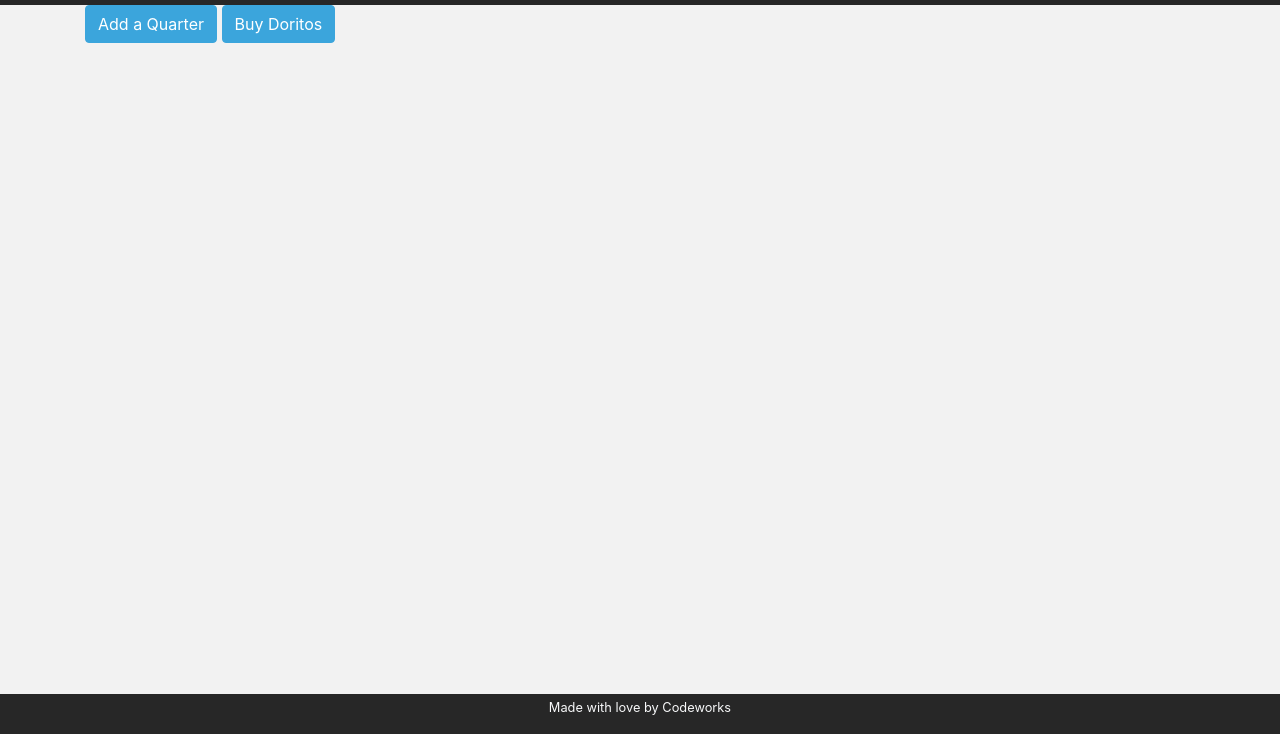
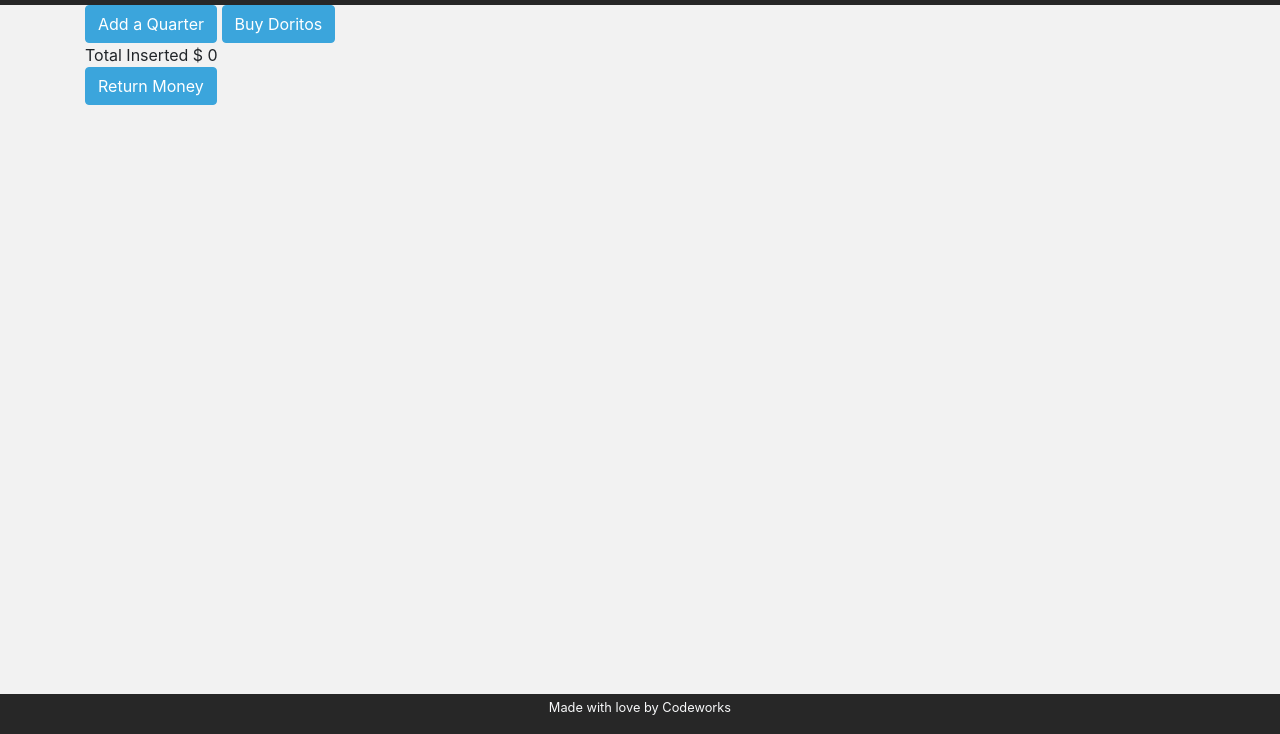
Before and after one commit to john87barker/vending, a website with bundled scripts: page index.html in a window 1280 px wide. Shown: the part 66-800 px from the top of the page. Built offline with nearby package versions, Linux system fonts and the light colour scheme.

Commit message:
clear function on first try!

```diff
--- a/app/Controllers/VendingController.js
+++ b/app/Controllers/VendingController.js
@@ -1,19 +1,30 @@
 import { ProxyState } from "../AppState.js";
 import { vendingService } from "../Services/VendingService.js";
 
+function _draw() {
+  document.getElementById('total').innerText = ProxyState.money.toString()
 
+}
 export default class VendingController {
   constructor() {
     // console.log('vending from contr working')
-
+    _draw()
   }
   add() {
     // console.log('vending from ADDcontr working')
-  vendingService.add()
-}
+    vendingService.add()
+    _draw()
+  }
+
   buy() {
     // console.log('buy function at controller')
     vendingService.buy()
+    _draw()
+  }
+  clear() {
+
+    vendingService.clear()
+    _draw()
   }
 
 }
--- a/app/Services/VendingService.js
+++ b/app/Services/VendingService.js
@@ -23,6 +23,10 @@ class VendingService {
       console.log('bought chips')
     }
   }
+  clear() {
+    ProxyState.money = 0
+    console.log('money gone')
+  }
 }
 
 export const vendingService = new VendingService();
--- a/index.html
+++ b/index.html
@@ -32,6 +32,9 @@
 
 <button type="button" class="btn btn-primary" onclick="app.vendingController.buy()">Buy Doritos</button>
 
+<div>Total Inserted $ <span id="total"></span></div>
+
+<button type="button" class="btn btn-primary" onclick="app.vendingController.clear()">Return Money</button>
     </main>
     <footer class="bg-dark text-light">
         <div class="text-center">
```
